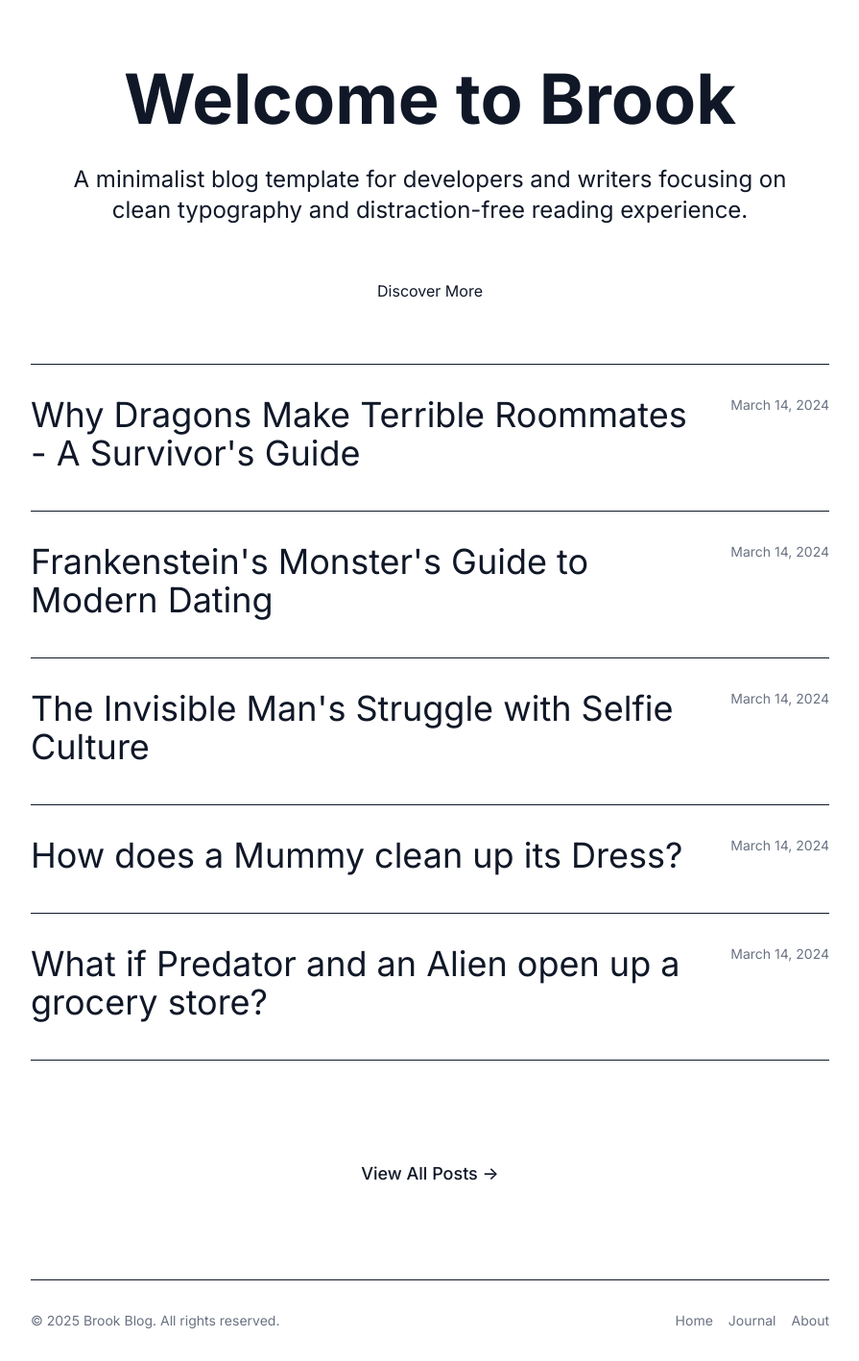
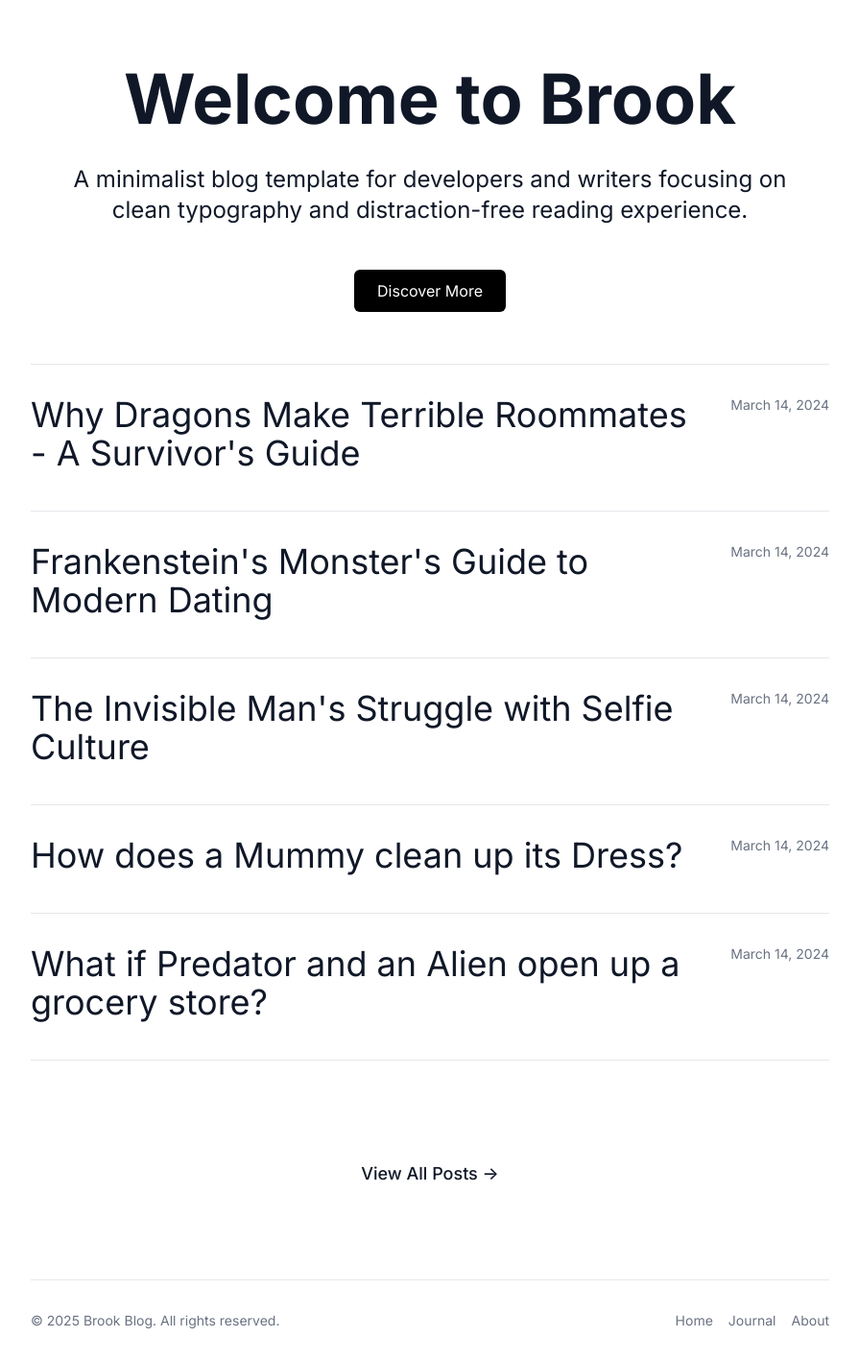
Before and after one commit to zhumengting01/AI-Weekly, an Astro site: page / in a window 1280 px wide. Shown: the part 133-1551 px from the top of the page at 96% size, without its empty margins (192-1087 px from the left). Built offline with nearby package versions, Linux system fonts and the light colour scheme; Astro itself is replaced by a stand-in of ours.

Commit message:
Optimierung des Seitendesigns: Hinzufügen eines schwarzen Discover More Buttons mit weißem Text und Änderung der Trennlinien auf ein dezentes Grau

```diff
--- a/src/components/PostCard.astro
+++ b/src/components/PostCard.astro
@@ -26,7 +26,7 @@ const { title, date, excerpt, image, tags } = post.frontmatter;
 const optimizedImagePath = image ? optimizeImagePath(image) : null;
 ---
 
-<article class="border-t py-[4vh] xl:py-8" transition:name={`post-${post.slug}`}>
+<article class="border-t border-gray-200 py-[4vh] xl:py-8" transition:name={`post-${post.slug}`}>
   <div class="space-y-2">
     <div class="flex flex-col sm:flex-row justify-between items-start gap-2 mb-2">
       <h2 class="text-xl md:text-3xl xl:text-4xl">
--- a/src/components/PostList.astro
+++ b/src/components/PostList.astro
@@ -25,7 +25,7 @@ const {
     <h2 id="post-list-title" class="text-2xl font-semibold mb-6">{title}</h2>
   )}
 
-  <div class="border-b" role="feed" aria-busy="false">
+  <div class="border-b border-gray-200" role="feed" aria-busy="false">
     {posts.length === 0 ? (
       <p class="py-8 text-gray-500 text-center">Keine Beiträge gefunden.</p>
     ) : (
--- a/src/layouts/BaseLayout.astro
+++ b/src/layouts/BaseLayout.astro
@@ -120,7 +120,7 @@ const jsonLD = type === 'article' && jsonLDArticle ? jsonLDArticle : jsonLDWebsi
         <slot />
       </main>
 
-      <footer class="py-8 border-t mt-12">
+      <footer class="py-8 border-t border-gray-200 mt-12">
         <div class="flex flex-col md:flex-row justify-between items-center gap-4">
           <div class="text-sm text-gray-500">
             &copy; {new Date().getFullYear()} Brook Blog. All rights reserved.
--- a/src/pages/index.astro
+++ b/src/pages/index.astro
@@ -24,7 +24,7 @@ const posts = sortedPosts.slice(0, 5).map(post => ({
         A minimalist blog template for developers and writers focusing on clean typography and distraction-free
         reading experience.
       </p>
-      <a href="/about" class="cta-button">
+      <a href="/about" class="cta-button bg-black text-white px-6 py-3 rounded-md hover:bg-gray-800 transition-colors">
         Discover More
       </a>
     </section>
```
